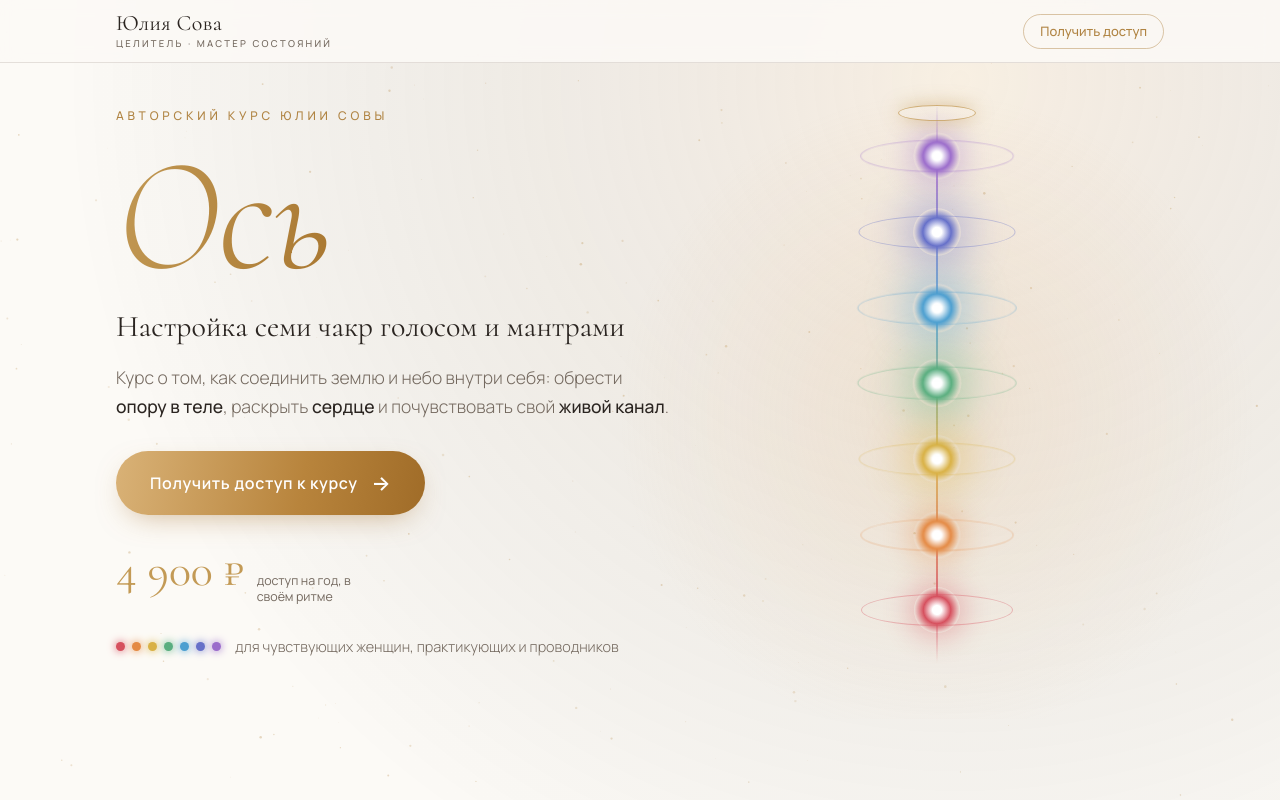
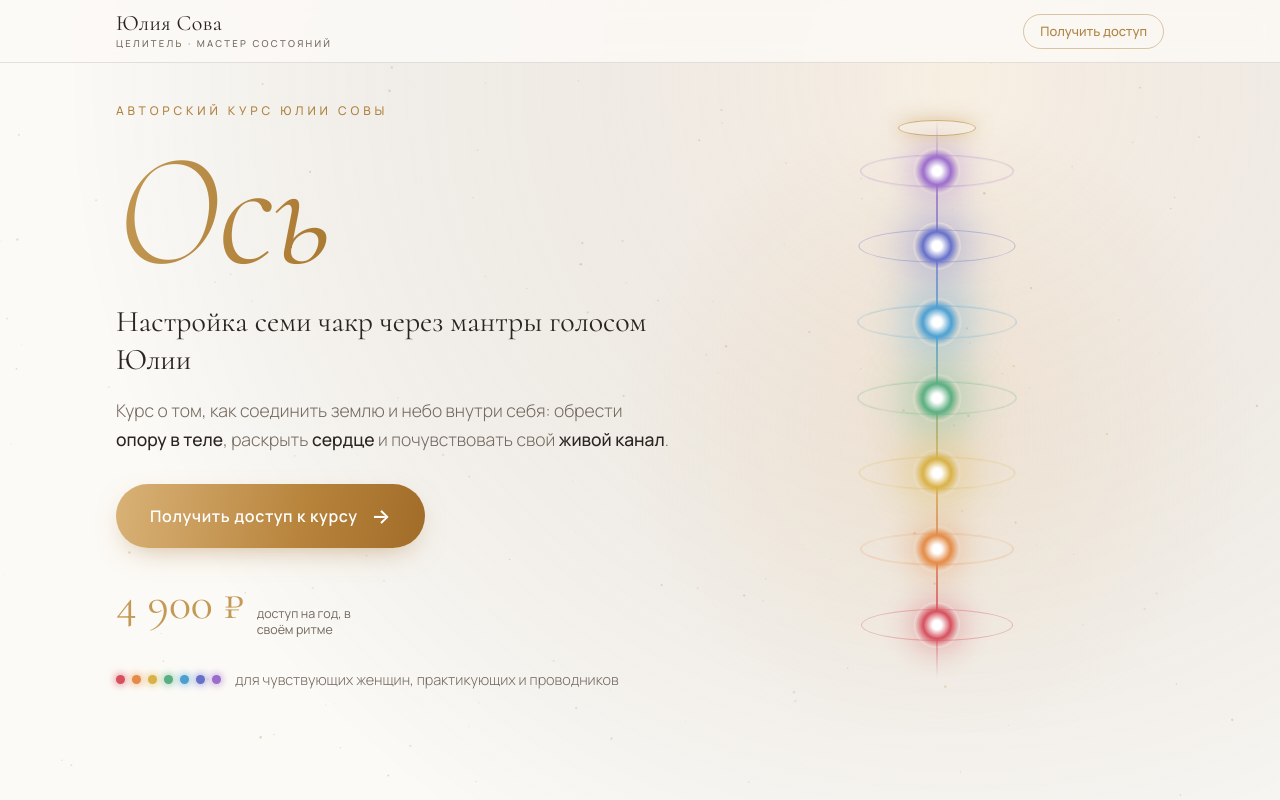
Before and after one commit to romashkagogamoga-afk/os, a plain HTML site: page index.html in a window 1280 px wide. Shown: the top 800 px of the page. Drawn offline with Linux system fonts and the light colour scheme.

Commit message:
Update index.html

```diff
--- a/index.html
+++ b/index.html
@@ -4,9 +4,9 @@
 <meta charset="utf-8">
 <meta name="viewport" content="width=device-width,initial-scale=1,viewport-fit=cover">
 <title>Курс «Ось» · Юлия Сова</title>
-<meta name="description" content="Авторский курс Юлии Совы «Ось»: настройка семи чакр голосом и мантрами. 7 модулей, доступ на год.">
+<meta name="description" content="Авторский курс Юлии Совы «Ось»: настройка семи чакр через мантры её голосом. 7 модулей, доступ на год.">
 <meta property="og:title" content="Курс «Ось» · Юлия Сова">
-<meta property="og:description" content="Настройка семи чакр голосом и мантрами">
+<meta property="og:description" content="Настройка семи чакр через мантры голосом Юлии">
 <link rel="icon" href="favicon.png">
 <link rel="preconnect" href="https://fonts.googleapis.com">
 <link rel="stylesheet" href="https://fonts.googleapis.com/css2?family=Cormorant:ital,wght@0,300;0,400;0,500;1,300;1,400&family=Manrope:wght@300;400;500;600&display=swap">
@@ -26,7 +26,7 @@
   <div>
     <div class="eyebrow">Авторский курс Юлии Совы</div>
     <h1><em>Ось</em></h1>
-    <p class="sub">Настройка семи чакр голосом и мантрами</p>
+    <p class="sub">Настройка семи чакр через мантры голосом Юлии</p>
     <p class="lead">Курс о том, как соединить землю и небо внутри себя: обрести <strong>опору в теле</strong>, раскрыть <strong>сердце</strong> и почувствовать свой <strong>живой канал</strong>.</p>
     <div class="cta-row">
       <a class="btn" href="#plans">Получить доступ к курсу <span class="arr">→</span></a>
```
